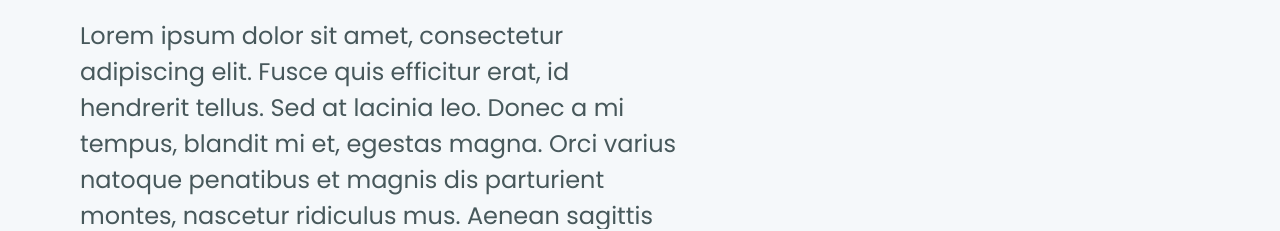
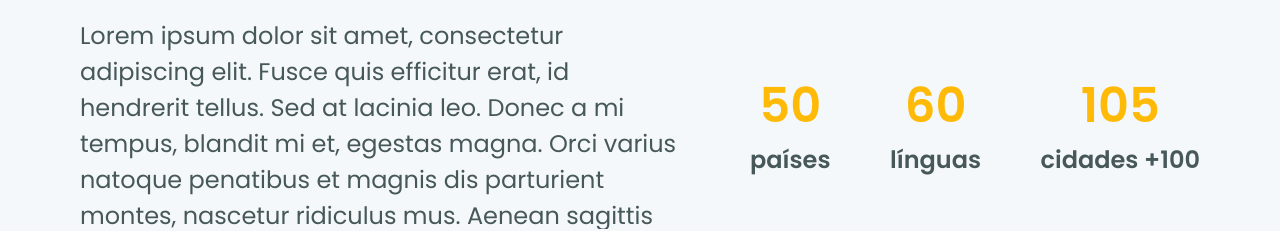
Before and after one commit to MoisesMorandini/worldtrip, a Next.js app: page /continents/1 in a window 1280 px wide. Shown: the part 662-893 px from the top of the page. Built offline with nearby package versions, Linux system fonts and the light colour scheme; data requests are answered from the project's data file.

Commit message:
Added continent info component

```diff
--- /dev/null
+++ b/src/components/Continents/Info.tsx
@@ -0,0 +1,21 @@
+import { Box, Text } from '@chakra-ui/react';
+
+interface InfoProps {
+  quantity: number;
+  type: string;
+}
+
+export function Info({ quantity, type }: InfoProps) {
+  return (
+    <Box align='center'>
+      <Text color='yellow' fontWeight='600' fontSize={['48px']}
+        lineHeight={['72px']}>
+        {quantity}
+      </Text>
+      <Text color='gray.600' fontWeight='600' fontSize={['24px']}
+        lineHeight={['36px']}>
+        {type}
+      </Text>
+    </Box>
+  )
+}
--- a/src/pages/continents/[id].tsx
+++ b/src/pages/continents/[id].tsx
@@ -1,9 +1,10 @@
 import { GetStaticPaths, GetStaticProps } from 'next';
-import { Flex } from '@chakra-ui/react';
+import { Flex, Box, Text } from '@chakra-ui/react';
 import Head from 'next/Head'
 import { Header } from '../../components/Header';
 import { Banner } from '../../components/Continents/Banner';
 import { Bio } from '../../components/Continents/Bio';
+import { Info } from '../../components/Continents/Info';
 
 interface ContinentProps {
   continent: {
@@ -38,6 +39,13 @@ export default function Continent({ continent }: ContinentProps) {
 
         <Flex direction='row' color='black' m={['140px', '80px']}>
           <Bio description={continent.description} />
+
+          <Flex m='auto auto auto 70px' width='490px' justifyContent='space-between' align='center'>
+            <Info quantity={continent.total_country} type='países' />
+            <Info quantity={continent.total_language} type='línguas' />
+            <Info quantity={continent.total_city} type=' cidades +100' />
+          </Flex>
+
         </Flex>
 
       </Flex>
```
